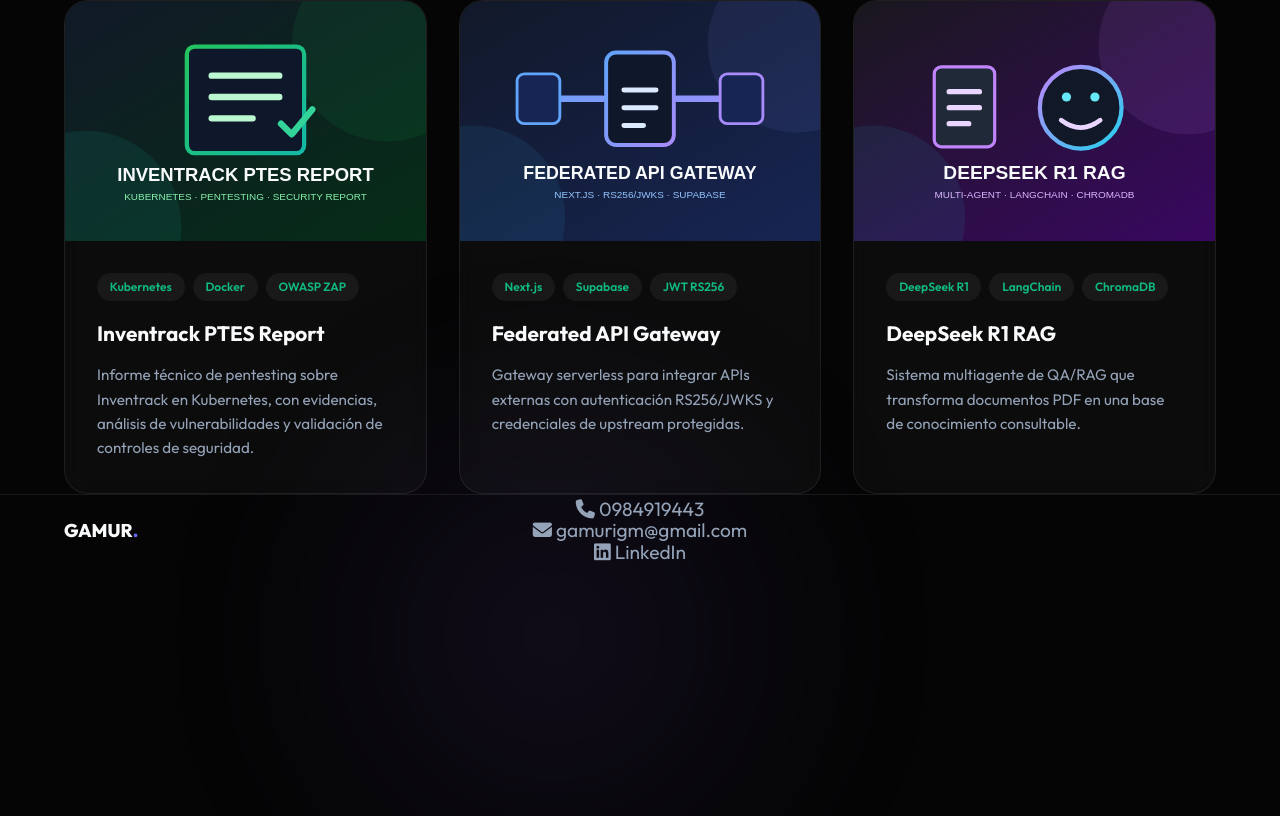
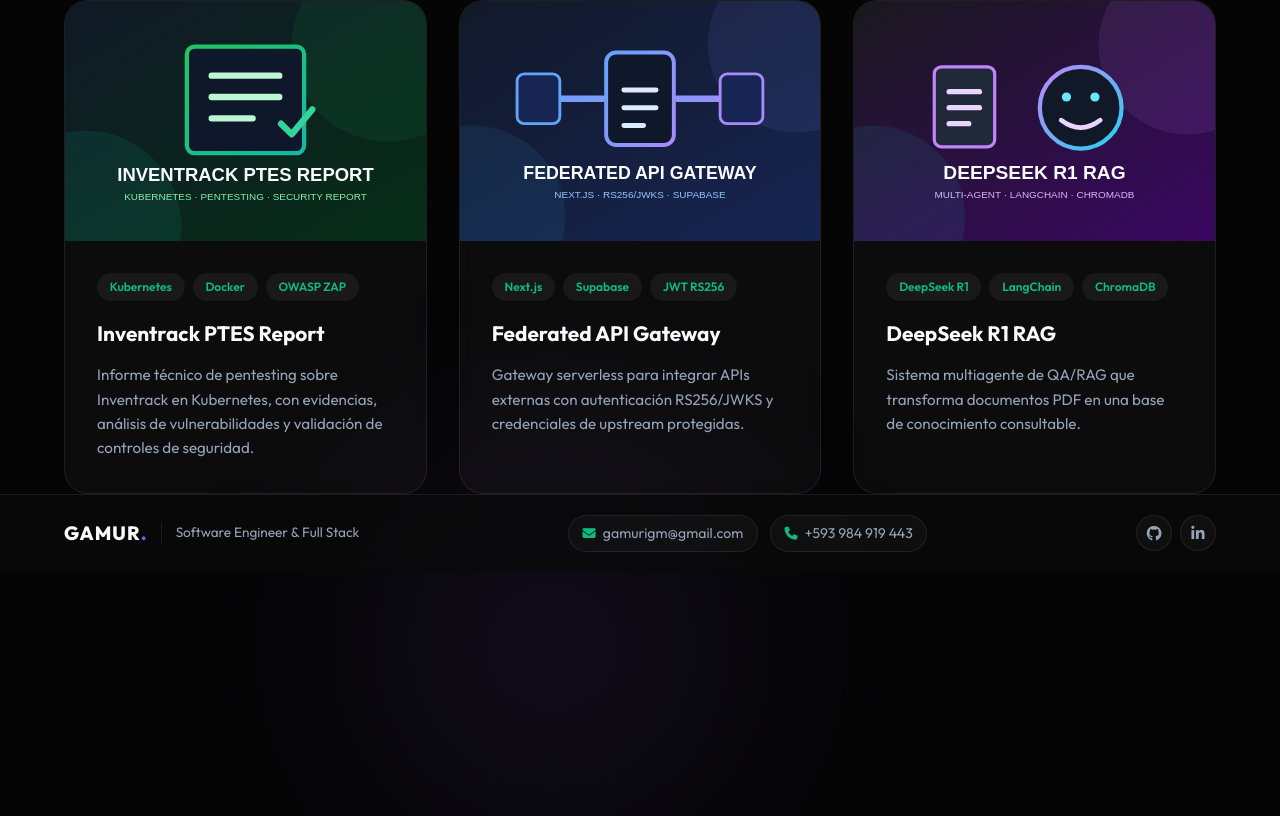
Before and after one commit to gamurigm/gamurigm.github.io, a Next.js app: page / in a window 1280 px wide. Shown: the part 2211-3027 px from the top of the page. Built offline with nearby package versions, Linux system fonts and the light colour scheme.

Commit message:
fix(footer): improve layout, vertical alignment and reduce height

```diff
--- a/src/app/globals.css
+++ b/src/app/globals.css
@@ -570,50 +570,116 @@ img {
 /* =========================================
    FOOTER
    ========================================= */
-footer {
-  padding: 0.25rem 0 0;
+footer.site-footer {
+  padding: 1.25rem 0;
   margin: 0;
   border-top: 1px solid var(--card-border);
-  line-height: 1.15;
+  background: rgba(10, 10, 10, 0.75);
+  backdrop-filter: blur(12px);
+  position: relative;
+  z-index: 10;
 }
 
 .footer-container {
-  display: grid;
-  grid-template-columns: 1fr auto 1fr;
+  display: flex;
   align-items: center;
-  text-align: center;
+  justify-content: space-between;
+  gap: 1.5rem;
+  flex-wrap: wrap;
+}
+
+.footer-brand {
+  display: flex;
+  align-items: center;
+  gap: 0.85rem;
 }
 
 .footer-logo {
-  justify-self: start;
-  font-size: 1.15rem;
+  font-size: 1.2rem;
   font-weight: 800;
+  letter-spacing: 1px;
+  color: var(--text-primary);
+  text-decoration: none;
 }
 
 .footer-logo span {
   color: var(--primary-color);
 }
 
-.footer-contact {
-  grid-column: 2;
-  display: flex;
-  flex-direction: column;
-  justify-content: center;
-  align-items: center;
-  gap: 0.1rem;
-  margin: 0;
-  padding: 0;
+.footer-tagline {
+  color: var(--text-secondary);
+  font-size: 0.85rem;
+  border-left: 1px solid var(--card-border);
+  padding-left: 0.85rem;
 }
 
-.footer-contact a {
-  color: var(--text-secondary);
-  font-size: clamp(0.9rem, 1.7vw, 1.2rem);
-  line-height: 1.05;
-  text-decoration: none;
+.footer-contact {
+  display: flex;
+  align-items: center;
+  justify-content: center;
+  gap: 0.75rem;
+  flex-wrap: wrap;
 }
 
-.footer-contact a:hover {
+.contact-chip {
+  display: inline-flex;
+  align-items: center;
+  gap: 0.45rem;
+  color: var(--text-secondary);
+  font-size: 0.88rem;
+  padding: 0.4rem 0.85rem;
+  border-radius: 9999px;
+  background: rgba(255, 255, 255, 0.03);
+  border: 1px solid var(--card-border);
+  text-decoration: none;
+  transition: all 0.3s ease;
+}
+
+.contact-chip i {
   color: var(--secondary-color);
+  font-size: 0.82rem;
+  transition: transform 0.3s ease;
+}
+
+.contact-chip:hover {
+  color: var(--text-primary);
+  background: rgba(99, 102, 241, 0.1);
+  border-color: var(--primary-color);
+  transform: translateY(-1px);
+  box-shadow: 0 4px 12px rgba(99, 102, 241, 0.15);
+}
+
+.contact-chip:hover i {
+  transform: scale(1.15);
+  color: var(--primary-color);
+}
+
+.footer-socials {
+  display: flex;
+  align-items: center;
+  gap: 0.5rem;
+}
+
+.footer-social-btn {
+  display: inline-flex;
+  align-items: center;
+  justify-content: center;
+  width: 36px;
+  height: 36px;
+  border-radius: 50%;
+  background: rgba(255, 255, 255, 0.03);
+  border: 1px solid var(--card-border);
+  color: var(--text-secondary);
+  font-size: 0.95rem;
+  transition: all 0.3s ease;
+}
+
+.footer-social-btn:hover {
+  color: #fff;
+  background: var(--primary-color);
+  border-color: var(--primary-color);
+  transform: translateY(-2px);
+  box-shadow: 0 0 14px var(--primary-glow);
 }
 
 /* =========================================
@@ -675,7 +741,32 @@ footer {
     grid-template-columns: 1fr;
   }
 
+  .footer-container {
+    flex-direction: column;
+    justify-content: center;
+    text-align: center;
+    gap: 1rem;
+  }
+
+  .footer-brand {
+    flex-direction: column;
+    gap: 0.25rem;
+  }
+
+  .footer-tagline {
+    border-left: none;
+    padding-left: 0;
+  }
+
   .footer-contact {
+    flex-direction: column;
+    width: 100%;
+    gap: 0.5rem;
+  }
+
+  .contact-chip {
+    width: 100%;
+    max-width: 320px;
     justify-content: center;
   }
 }
--- a/src/app/page.tsx
+++ b/src/app/page.tsx
@@ -315,13 +315,33 @@ export default function Home() {
       </section>
 
       {/* Footer */}
-      <footer id="contact">
+      <footer id="contact" className="site-footer">
         <div className="container footer-container">
-          <div className="footer-logo">GAMUR<span>.</span></div>
+          <div className="footer-brand">
+            <Link href="#home" className="footer-logo">
+              GAMUR<span>.</span>
+            </Link>
+            <span className="footer-tagline">Software Engineer & Full Stack</span>
+          </div>
+
           <div className="footer-contact">
-            <a href="tel:+593984919443"><i className="fas fa-phone"></i> 0984919443</a>
-            <a href="mailto:gamurigm@gmail.com"><i className="fas fa-envelope"></i> gamurigm@gmail.com</a>
-            <a href="https://www.linkedin.com/in/gmurillo-medina/" target="_blank" rel="noopener noreferrer"><i className="fab fa-linkedin"></i> LinkedIn</a>
+            <a href="mailto:gamurigm@gmail.com" className="contact-chip" title="Enviar correo">
+              <i className="fas fa-envelope"></i>
+              <span>gamurigm@gmail.com</span>
+            </a>
+            <a href="tel:+593984919443" className="contact-chip" title="Llamar">
+              <i className="fas fa-phone"></i>
+              <span>+593 984 919 443</span>
+            </a>
+          </div>
+
+          <div className="footer-socials">
+            <a href="https://github.com/gamurigm" target="_blank" rel="noopener noreferrer" title="GitHub" className="footer-social-btn">
+              <i className="fab fa-github"></i>
+            </a>
+            <a href="https://www.linkedin.com/in/gmurillo-medina/" target="_blank" rel="noopener noreferrer" title="LinkedIn" className="footer-social-btn">
+              <i className="fab fa-linkedin-in"></i>
+            </a>
           </div>
         </div>
       </footer>
```
